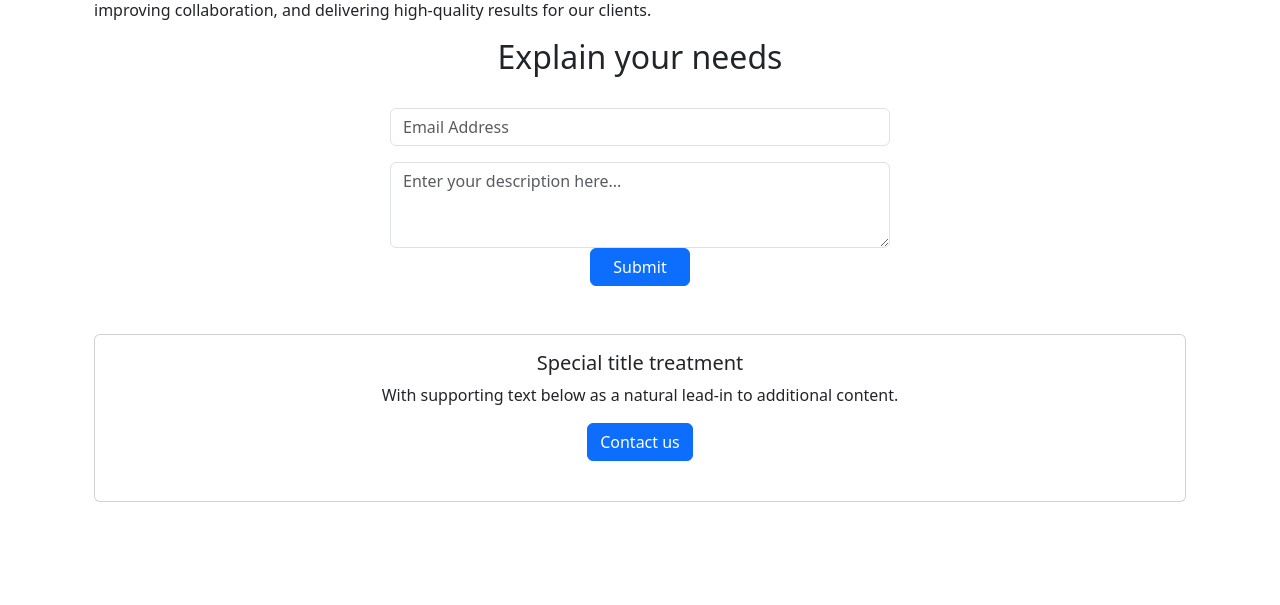
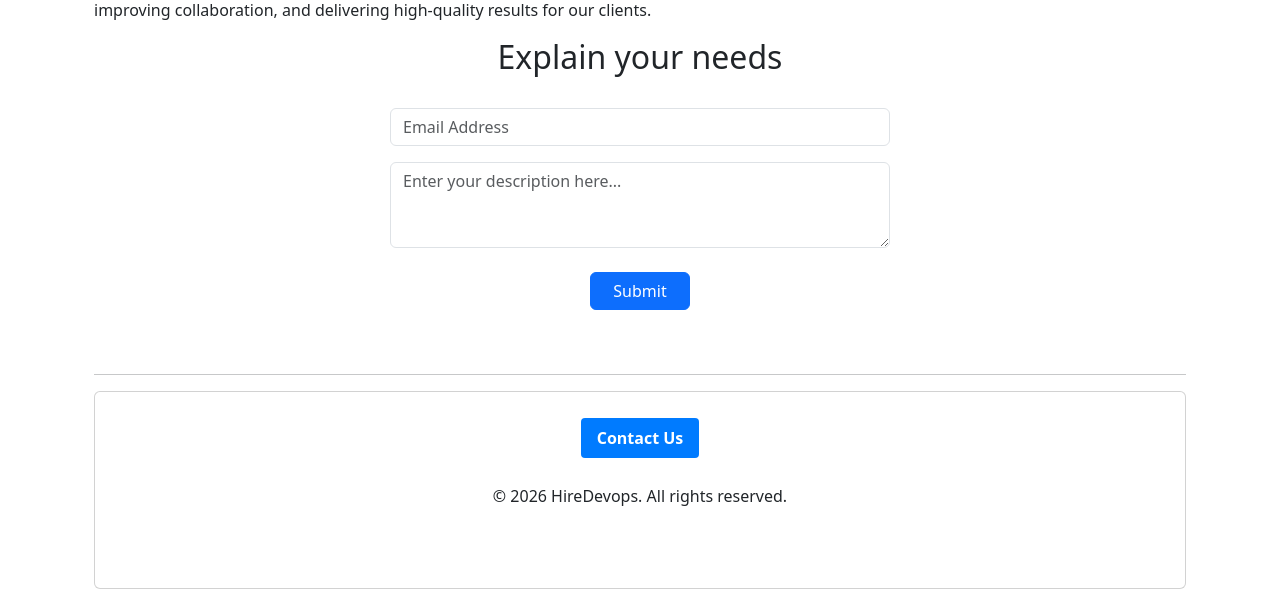
Before and after one commit to vishnuedla/Devopshire, a Flask app: page / in a window 1280 px wide. Shown: the part 900-1505 px from the top of the page. Before the commit the page ends 1402 px from the top, so only its background shows below. Run offline with Flask 3, Linux system fonts and the light colour scheme.

Commit message:
Add contact link and copyright information to home page

```diff
--- a/templates/home.html
+++ b/templates/home.html
@@ -14,6 +14,29 @@
     display: block;
     margin: 0 auto;
    }
+
+
+   #contact {
+    display: inline-block;
+    margin: 10px auto;
+    padding: 8px 16px;
+    text-decoration: none;
+    font-weight: bold;
+    color: white;
+    background-color: #007bff; /* DevOps blue */
+    border-radius: 4px;
+}
+
+#contact:hover {
+    background-color: #0056b3; /* darker hover */
+}
+
+#copyright {
+    margin-top: 15px;
+    font-size: 0.9em;
+    color: #666;
+}
+
 
 </style>
 <body>
@@ -90,17 +113,20 @@
               placeholder="Enter your description here..." required></textarea
 
   </div>
+  <br>
   <input id="submit" type="submit" class="btn btn-primary"
          style="width:100px;align-items: center;" value="Submit"><br><br>
 </form>
 
+
+<hr>
+
+
 <div class="card text-center">
   <div class="card-body">
-    <h5 class="card-title">Special title treatment</h5>
-    <p class="card-text">With supporting text below as a natural lead-in to additional content.</p>
-    <a href="#contactus" class="btn btn-primary">Contact us</a>    <br>
-
-
+     <a id ="contact" href="mailto:info@hiredevops.com">Contact Us </a>
+    <p id = "copyright"><p>&copy; 2026 HireDevops. All rights reserved.</p></p>
+    <br>
 <br>
 
 </body>
```
